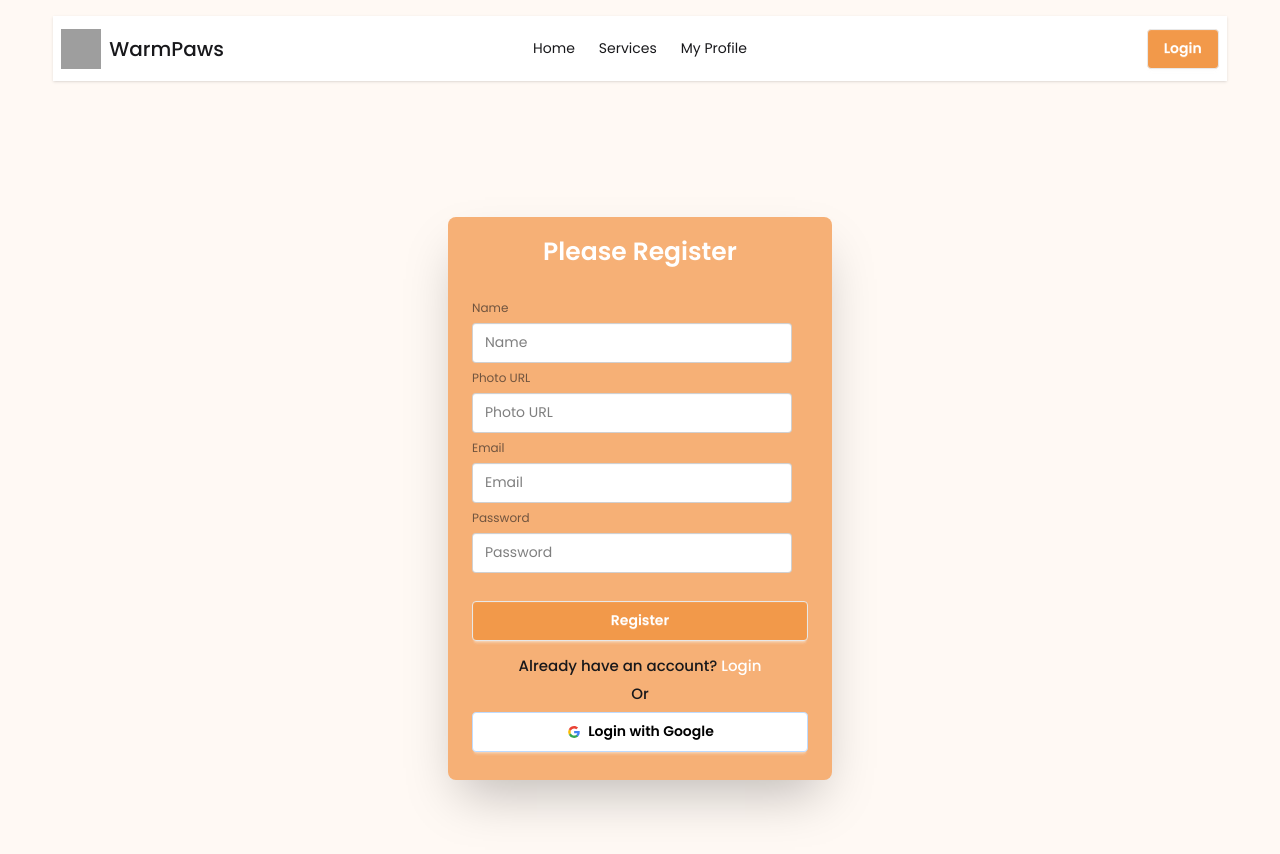
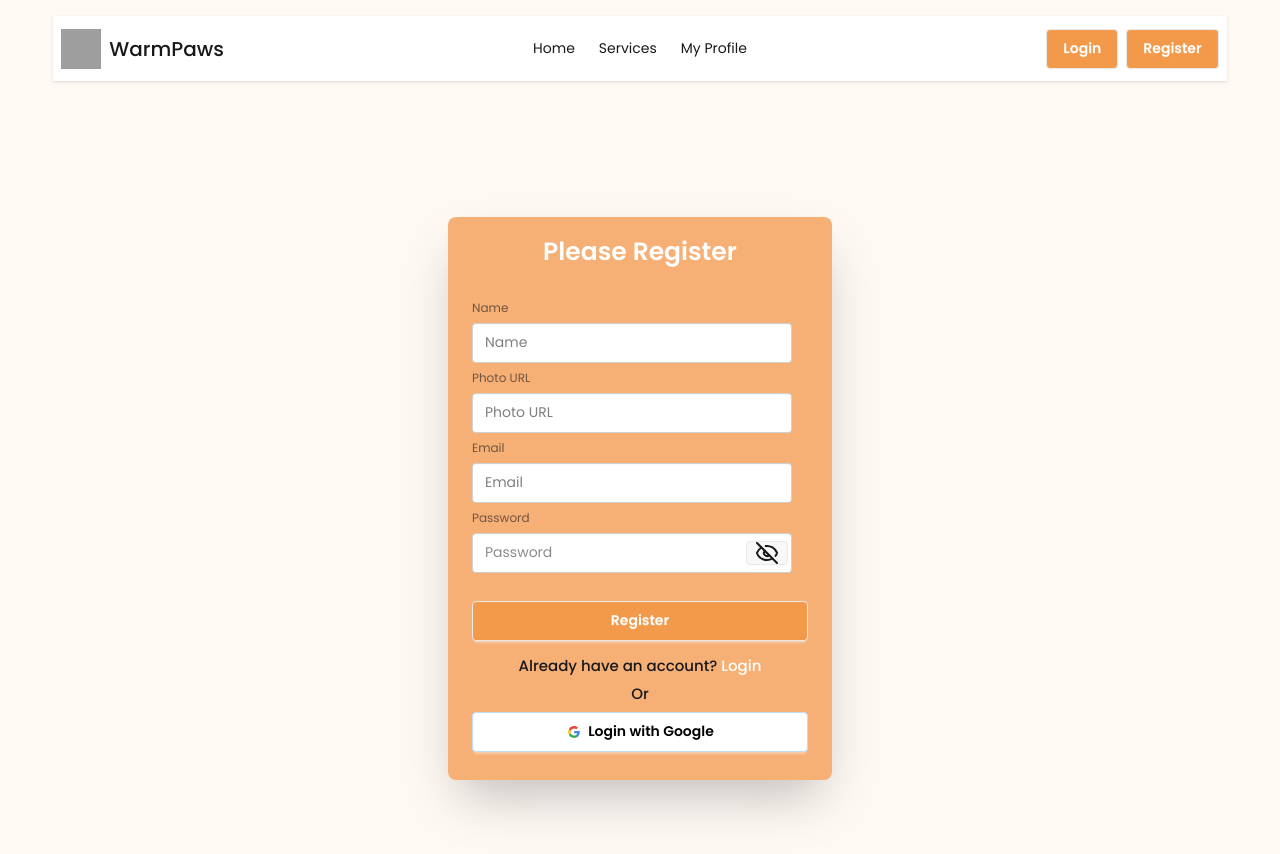
Before and after one commit to TawsifHossain007/Assignment-09, a React (Vite) app: page /auth/register in a window 1280 px wide. Shown: the top 854 px of the page. Built offline with nearby package versions, Linux system fonts and the light colour scheme; no server answers; grey boxes are pictures that could not be loaded.

Commit message:
Almost Done

```diff
--- a/src/Components/AuthProvider/AuthProvider.jsx
+++ b/src/Components/AuthProvider/AuthProvider.jsx
@@ -28,7 +28,7 @@ const AuthProvider = ({ children }) => {
   }
 
   sendPasswordResetEmail(auth, email)
-    .then(() => toast("Password reset email sent! Check your inbox."))
+    .then(() => toast("Password reset email sent ! Check your inbox."))
     .catch((err) => alert(err.message));
 };
 
--- a/src/Components/ForgotPassword/ForgotPass.jsx
+++ b/src/Components/ForgotPassword/ForgotPass.jsx
@@ -23,6 +23,7 @@ const ForgotPass = () => {
     }
 
     handleForgetPassword(email);
+     window.open("https://mail.google.com/mail/u/0/?hl=en#inbox", "_blank");
   };
 
   return (
@@ -45,15 +46,14 @@ const ForgotPass = () => {
               placeholder="Enter your email"
             />
 
-            <Link to={""}>
             <button
               type="submit"
+              target="_blank"
               onClick={forgetPass}
               className="btn bg-[#F2994A] hover:bg-[#e68930] text-white w-full mt-4"
             >
               Reset Password
             </button>
-            </Link>
 
 
           </fieldset>
--- a/src/Components/Navbar/Navbar.jsx
+++ b/src/Components/Navbar/Navbar.jsx
@@ -97,9 +97,15 @@ const Navbar = () => {
             </button>
           </>
         ) : (
-          <Link to={"/auth/login"} className="btn bg-[#F2994A] text-white">
+          <div className="flex items-center gap-2">
+            <Link to={"/auth/login"} className="btn bg-[#F2994A] text-white">
             Login
           </Link>
+          <Link to={"/auth/register"} className="btn bg-[#F2994A] text-white">
+            Register
+          </Link>
+          </div>
+
         )}
       </div>
     </div>
--- a/src/Components/Register/Register.jsx
+++ b/src/Components/Register/Register.jsx
@@ -2,11 +2,13 @@ import React, { use, useState } from "react";
 import { Link, useNavigate } from "react-router";
 import { AuthContext } from "../AuthProvider/AuthProvider";
 import { toast, ToastContainer } from "react-toastify";
+import { Eye, EyeOff } from "lucide-react";
 
 const Register = () => {
   const { createUser, setUser, updateUser, handleGoogleSignIn } =
     use(AuthContext);
   const [error, setError] = useState("");
+   const [showPassword, setShowPassword] = useState(false);
   const navigate = useNavigate();
 
   const handleRegister = (event) => {
@@ -48,6 +50,11 @@ const Register = () => {
       .catch((err) => {
         setError(err.code);
       });
+  };
+
+   const handleTogglePasswordShow = (event) => {
+    event.preventDefault();
+    setShowPassword(!showPassword);
   };
 
   const handleGoogle = () => {
@@ -94,13 +101,20 @@ const Register = () => {
             placeholder="Email"
           />
           <label className="label">Password</label>
-          <input
-            required
-            name="password"
-            type="password"
-            className="input text-black"
-            placeholder="Password"
-          />
+                <div className="relative">
+                  <input
+                    type={showPassword ? "text" : "password"}
+                    name="password"
+                    className="input"
+                    placeholder="Password"
+                  />
+                  <button
+                    onClick={handleTogglePasswordShow}
+                    className="btn btn-xs top-2 right-5 absolute"
+                  >
+                    {showPassword ? <Eye></Eye>: <EyeOff></EyeOff>}
+                  </button>
+                </div>
           <div>
             {error && <p className="text-red-600 font-medium">!!! {error}</p>}
           </div>
```
